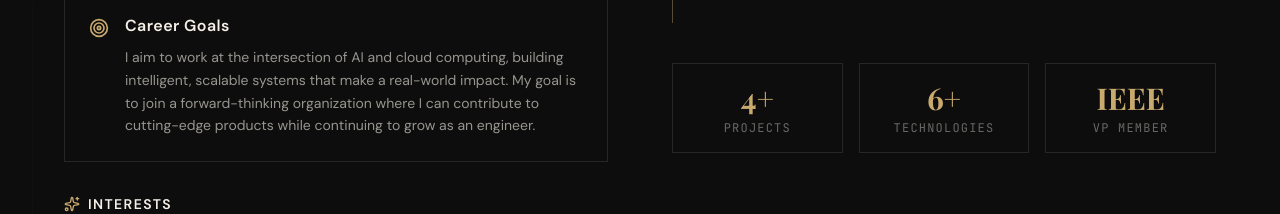
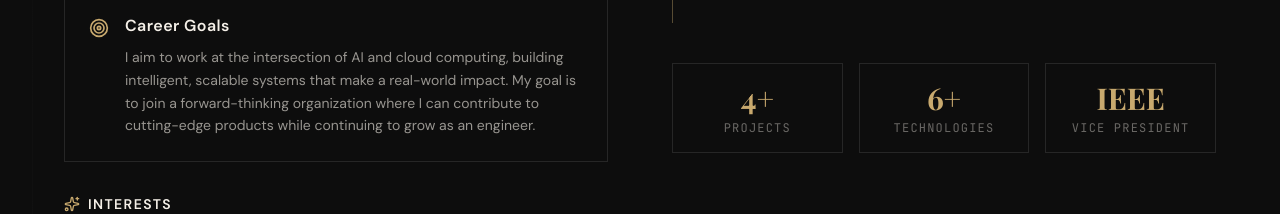
Before and after one commit to ahmedmujtaba45/My-Portfolio, a React (Vite) app: page / in a window 1280 px wide. Shown: the part 1280-1494 px from the top of the page. Built offline with nearby package versions, Linux system fonts and the light colour scheme; a web font is replaced by a local one.

Commit message:
Update About.jsx

```diff
--- a/src/sections/About.jsx
+++ b/src/sections/About.jsx
@@ -99,7 +99,7 @@ export default function About() {
               {[
                 { value: "4+", label: "Projects" },
                 { value: "6+", label: "Technologies" },
-                { value: "IEEE", label: "VP Member" },
+                { value: "IEEE", label: "Vice President" },
               ].map(({ value, label }) => (
                 <div
                   key={label}
```
